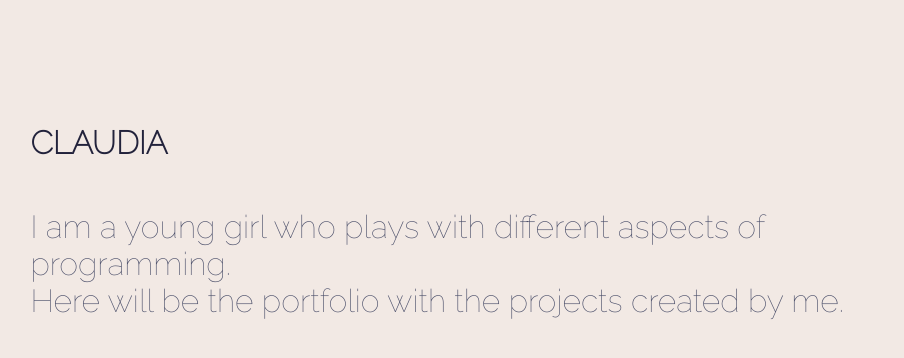
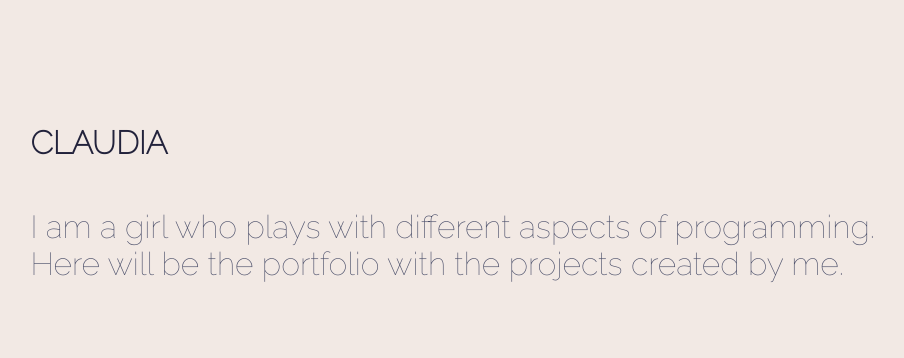
Before and after one commit to claudiaradion/claudiaradion.github.io, a React (Create React App) app in the folder my-blog/: page / in a window 1280 px wide. Shown: the top 358 px of the page, without its empty margins (168-1072 px from the left). Built offline with nearby package versions, Linux system fonts and the light colour scheme.

Commit message:
Text modified

```diff
--- a/my-blog/src/Home.js
+++ b/my-blog/src/Home.js
@@ -4,7 +4,7 @@ function Home() {
   return (
     <div className="Home">
         <h1>CLAUDIA</h1>
-        <p>I am a young girl who plays with different aspects of programming. <br/> Here will be the portfolio with the projects created by me. </p>
+        <p>I am a girl who plays with different aspects of programming. <br/> Here will be the portfolio with the projects created by me. </p>
     </div>
   );
 }
```
